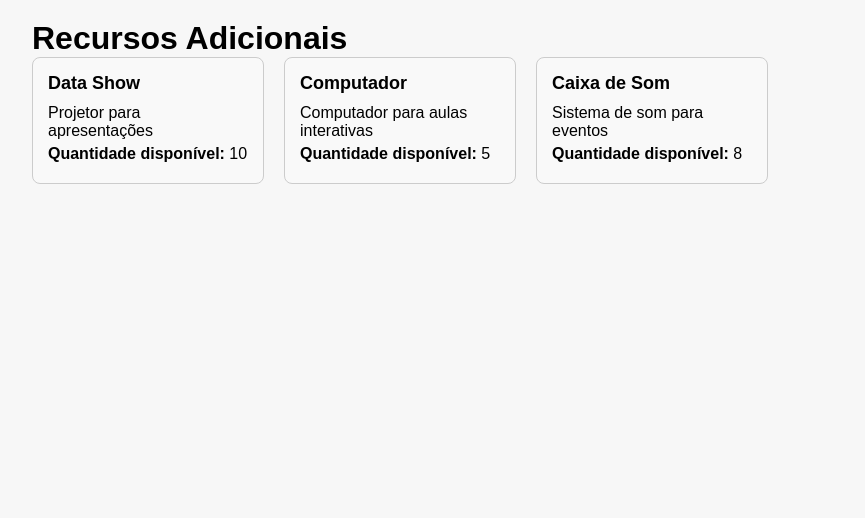
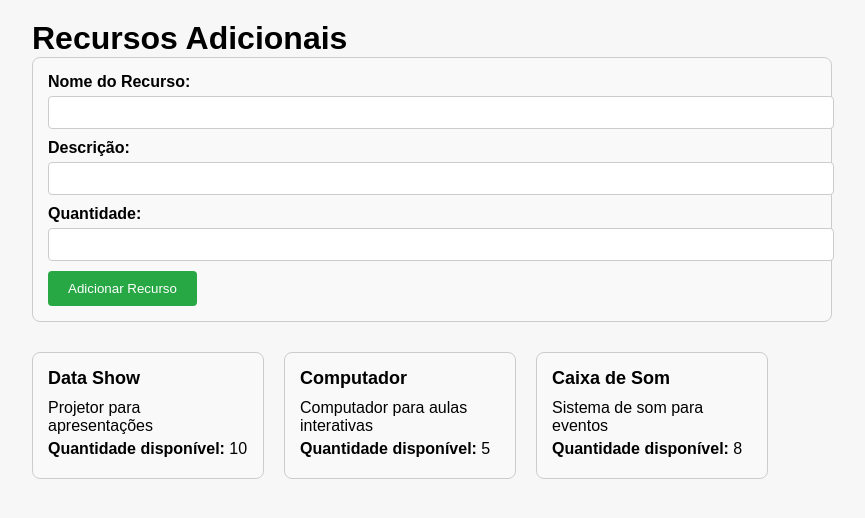
Before and after one commit to rma98/resourcesManagement, a Vue app in the folder gerenciamentoSalas/: page /recursos-adicionais in a window 1280 px wide. Shown: the top 518 px of the page, without its empty margins (208-1073 px from the left). Built offline with nearby package versions, Linux system fonts and the light colour scheme.

Commit message:
refactor: separate RecursoAdicionalForm into its own component

```diff
--- /dev/null
+++ b/gerenciamentoSalas/src/components/RecursoAdicionalForm.vue
@@ -0,0 +1,87 @@
+<template>
+  <form @submit.prevent="submitRecurso" class="form-adicionar-recurso">
+    <div class="form-group">
+      <label for="nome">Nome do Recurso:</label>
+      <input v-model="recurso.nome" id="nome" type="text" required />
+    </div>
+    <div class="form-group">
+      <label for="descricao">Descrição:</label>
+      <input v-model="recurso.descricao" id="descricao" type="text" required />
+    </div>
+    <div class="form-group">
+      <label for="quantidade">Quantidade:</label>
+      <input v-model="recurso.quantidade" id="quantidade" type="number" required min="1" />
+    </div>
+    <button type="submit">Adicionar Recurso</button>
+  </form>
+</template>
+
+<script>
+export default {
+  props: {
+    onSubmit: {
+      type: Function,
+      required: true,
+    },
+  },
+  data() {
+    return {
+      recurso: {
+        nome: '',
+        descricao: '',
+        quantidade: null,
+      },
+    };
+  },
+  methods: {
+    submitRecurso() {
+      // Chama a função de envio passada pelo componente pai
+      this.onSubmit(this.recurso);
+      // Limpa o formulário
+      this.recurso = { nome: '', descricao: '', quantidade: null };
+    },
+  },
+};
+</script>
+
+<style scoped>
+/* Estilização do formulário (mantendo as mesmas regras anteriores) */
+.form-adicionar-recurso {
+  margin-bottom: 30px;
+  padding: 15px;
+  border: 1px solid #ccc;
+  border-radius: 8px;
+  background-color: #f9f9f9;
+}
+
+.form-group {
+  margin-bottom: 10px;
+}
+
+label {
+  display: block;
+  margin-bottom: 5px;
+  font-weight: bold;
+}
+
+input[type="text"],
+input[type="number"] {
+  width: 100%;
+  padding: 8px;
+  border-radius: 4px;
+  border: 1px solid #ccc;
+}
+
+button {
+  padding: 10px 20px;
+  background-color: #28a745;
+  color: white;
+  border: none;
+  border-radius: 4px;
+  cursor: pointer;
+}
+
+button:hover {
+  background-color: #218838;
+}
+</style>
--- a/gerenciamentoSalas/src/views/RecursoAdicional.vue
+++ b/gerenciamentoSalas/src/views/RecursoAdicional.vue
@@ -1,6 +1,11 @@
 <template>
   <div class="recurso-adicional-container">
     <h1>Recursos Adicionais</h1>
+
+    <!-- Usar o componente de formulário para adicionar recursos -->
+    <RecursoAdicionalForm :onSubmit="adicionarRecurso" />
+
+    <!-- Listagem de recursos -->
     <div class="recursos-list">
       <div v-for="recurso in recursos" :key="recurso.id" class="recurso-card">
         <h2>{{ recurso.nome }}</h2>
@@ -12,7 +17,12 @@
 </template>
 
 <script>
+import RecursoAdicionalForm from '../components/RecursoAdicionalForm.vue'; // Importando o componente
+
 export default {
+  components: {
+    RecursoAdicionalForm,
+  },
   data() {
     return {
       recursos: [
@@ -22,10 +32,20 @@ export default {
       ],
     };
   },
+  methods: {
+    adicionarRecurso(novoRecurso) {
+      const novoId = this.recursos.length + 1;
+      this.recursos.push({
+        id: novoId,
+        ...novoRecurso,
+      });
+    },
+  },
 };
 </script>
 
 <style scoped>
+/* Estilos da página */
 .recurso-adicional-container {
   padding: 20px;
   max-width: 800px;
```
